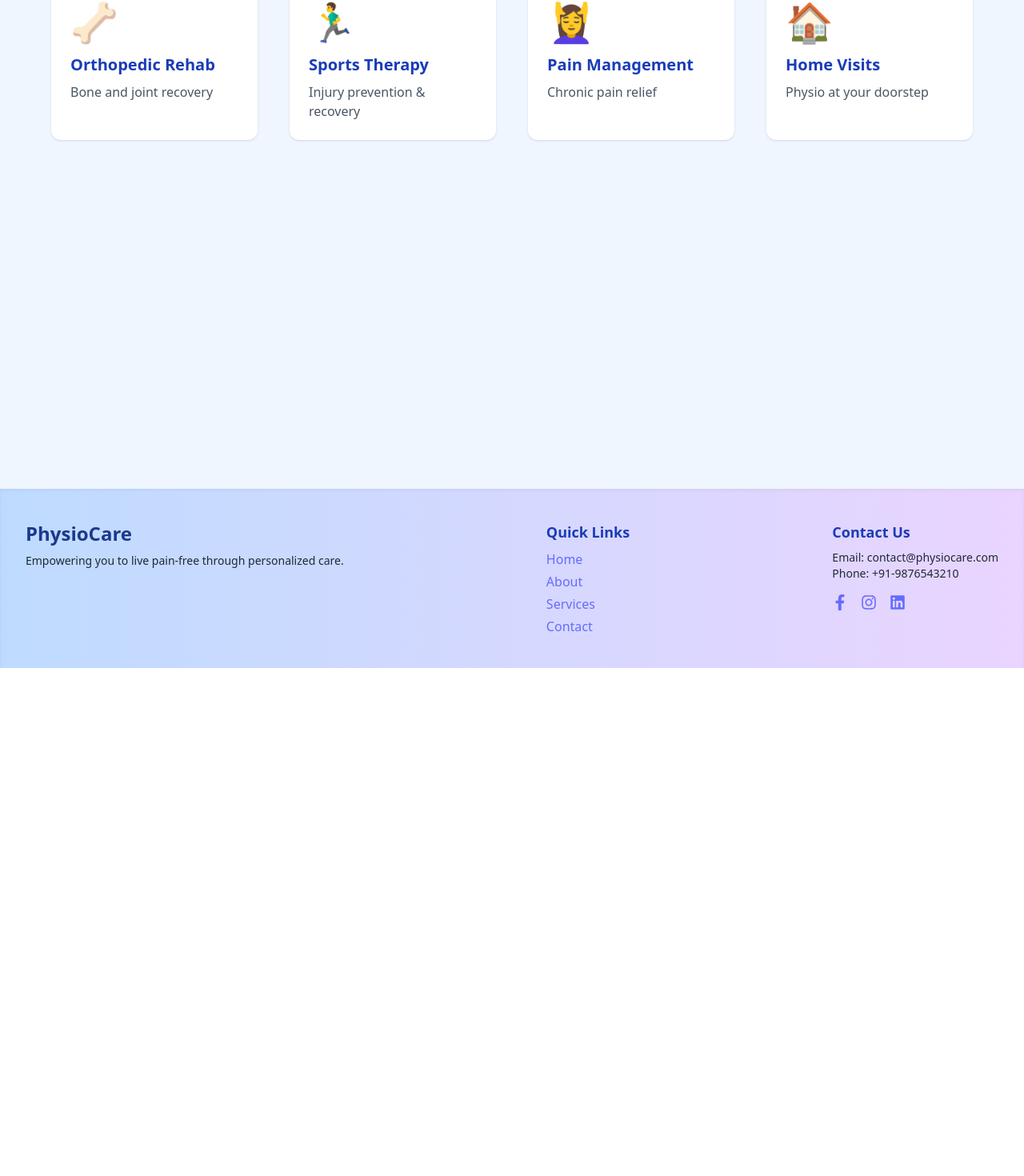
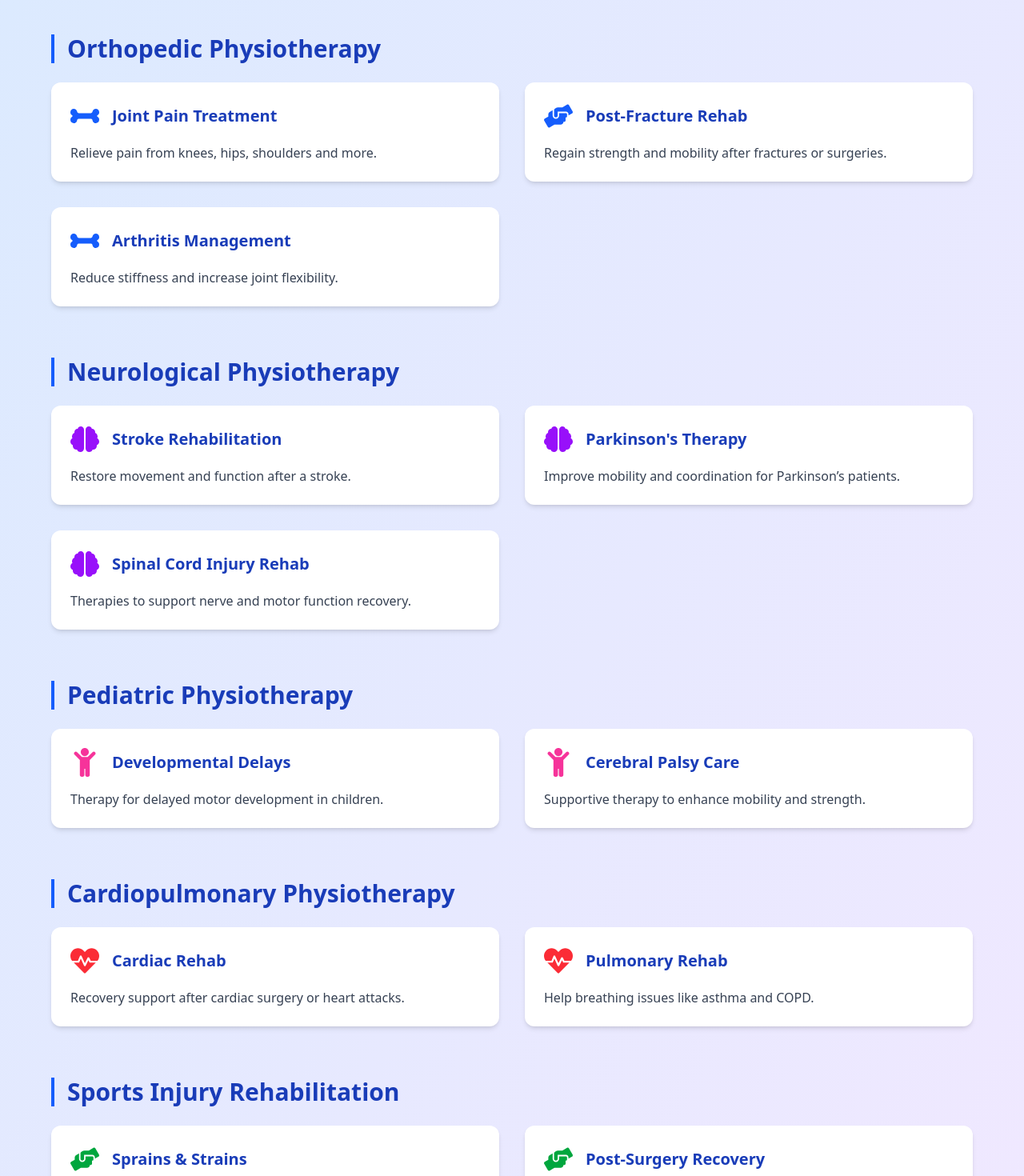
Before and after one commit to Krushna2142/Physio-Website, a React (Vite) app in the folder Physio-frontend/: page /services in a window 1280 px wide. Shown: the part 189-1659 px from the top of the page at 80% size. Before the commit the page ends 1024 px from the top, so only its background shows below. Built offline with nearby package versions, Linux system fonts and the light colour scheme.

Commit message:
Initialcommit

```diff
--- a/Physio-frontend/src/App.jsx
+++ b/Physio-frontend/src/App.jsx
@@ -6,6 +6,7 @@ import About from "./pages/About";
 import Services from "./pages/Services";
 import Contact from "./pages/Contact";
 import Footer from "./components/Footer";
+import ScrollToTop from "./components/ScrollToTop";
 
 export default function App() {
   return (
@@ -13,7 +14,9 @@ export default function App() {
       <Navbar />
 
       <main className="flex-grow">
+        <ScrollToTop/>
         <Routes>
+
           <Route path="/" element={<Home />} />
           <Route path="/about" element={<About />} />
           <Route path="/services" element={<Services />} />
--- /dev/null
+++ b/Physio-frontend/src/components/ScrollToTop.jsx
@@ -0,0 +1,13 @@
+// src/components/ScrollToTop.jsx
+import { useEffect } from "react";
+import { useLocation } from "react-router-dom";
+
+export default function ScrollToTop() {
+  const { pathname } = useLocation();
+
+  useEffect(() => {
+    window.scrollTo(0, 0); // Scroll to top when path changes
+  }, [pathname]);
+
+  return null;
+}
--- /dev/null
+++ b/Physio-frontend/src/data/servicesData.json
@@ -0,0 +1,99 @@
+[
+  {
+    "category": "Orthopedic Physiotherapy",
+    "items": [
+      {
+        "title": "Joint Pain Treatment",
+        "desc": "Relieve pain from knees, hips, shoulders and more.",
+        "icon": "FaBone",
+        "color": "text-blue-600"
+      },
+      {
+        "title": "Post-Fracture Rehab",
+        "desc": "Regain strength and mobility after fractures or surgeries.",
+        "icon": "FaHandsHelping",
+        "color": "text-blue-600"
+      },
+      {
+        "title": "Arthritis Management",
+        "desc": "Reduce stiffness and increase joint flexibility.",
+        "icon": "FaBone",
+        "color": "text-blue-600"
+      }
+    ]
+  },
+  {
+    "category": "Neurological Physiotherapy",
+    "items": [
+      {
+        "title": "Stroke Rehabilitation",
+        "desc": "Restore movement and function after a stroke.",
+        "icon": "FaBrain",
+        "color": "text-purple-600"
+      },
+      {
+        "title": "Parkinson's Therapy",
+        "desc": "Improve mobility and coordination for Parkinson’s patients.",
+        "icon": "FaBrain",
+        "color": "text-purple-600"
+      },
+      {
+        "title": "Spinal Cord Injury Rehab",
+        "desc": "Therapies to support nerve and motor function recovery.",
+        "icon": "FaBrain",
+        "color": "text-purple-600"
+      }
+    ]
+  },
+  {
+    "category": "Pediatric Physiotherapy",
+    "items": [
+      {
+        "title": "Developmental Delays",
+        "desc": "Therapy for delayed motor development in children.",
+        "icon": "FaChild",
+        "color": "text-pink-500"
+      },
+      {
+        "title": "Cerebral Palsy Care",
+        "desc": "Supportive therapy to enhance mobility and strength.",
+        "icon": "FaChild",
+        "color": "text-pink-500"
+      }
+    ]
+  },
+  {
+    "category": "Cardiopulmonary Physiotherapy",
+    "items": [
+      {
+        "title": "Cardiac Rehab",
+        "desc": "Recovery support after cardiac surgery or heart attacks.",
+        "icon": "FaHeartbeat",
+        "color": "text-red-500"
+      },
+      {
+        "title": "Pulmonary Rehab",
+        "desc": "Help breathing issues like asthma and COPD.",
+        "icon": "FaHeartbeat",
+        "color": "text-red-500"
+      }
+    ]
+  },
+  {
+    "category": "Sports Injury Rehabilitation",
+    "items": [
+      {
+        "title": "Sprains & Strains",
+        "desc": "Targeted therapies to speed up recovery from injuries.",
+        "icon": "FaHandsHelping",
+        "color": "text-green-600"
+      },
+      {
+        "title": "Post-Surgery Recovery",
+        "desc": "Personalized plans for athletes after ACL, shoulder, or other surgeries.",
+        "icon": "FaHandsHelping",
+        "color": "text-green-600"
+      }
+    ]
+  }
+]
--- a/Physio-frontend/src/pages/About.jsx
+++ b/Physio-frontend/src/pages/About.jsx
@@ -1,6 +1,9 @@
 import React from "react";
+import { useNavigate } from "react-router-dom";
 
 export default function About() {
+  const navigate = useNavigate();
+
   return (
     <div className="w-screen min-h-screen px-16 pt-28 pb-20 bg-gradient-to-br from-purple-50 to-blue-100 text-gray-800">
       {/* Header */}
@@ -65,9 +68,12 @@ export default function About() {
         <h3 className="text-2xl font-bold text-blue-900 mb-4">
           Ready to start your healing journey?
         </h3>
-        <button className="bg-black text-white px-6 py-3 rounded-full text-lg font-semibold hover:bg-gray-800 transition">
-          Book an Appointment
-        </button>
+       <button onClick={() => navigate("/contact")}
+         className="bg-black text-white px-6 py-3 rounded-lg text-lg font-semibold hover:bg-gray-800 transition border-2 border-white"
+>
+  Book an Appointment
+</button>
+
       </div>
     </div>
   );
--- a/Physio-frontend/src/pages/Services.jsx
+++ b/Physio-frontend/src/pages/Services.jsx
@@ -1,24 +1,104 @@
 import React from "react";
+import servicesData from "../data/servicesData.json";
+import {
+  FaBone,
+  FaBrain,
+  FaChild,
+  FaHeartbeat,
+  FaHandsHelping
+} from "react-icons/fa";
+
+// Map icon names from JSON to actual components
+const iconMap = {
+  FaBone: <FaBone />,
+  FaBrain: <FaBrain />,
+  FaChild: <FaChild />,
+  FaHeartbeat: <FaHeartbeat />,
+  FaHandsHelping: <FaHandsHelping />
+};
 
 export default function Services() {
-  const services = [
-    { title: "Orthopedic Rehab", icon: "🦴", desc: "Bone and joint recovery" },
-    { title: "Sports Therapy", icon: "🏃‍♂️", desc: "Injury prevention & recovery" },
-    { title: "Pain Management", icon: "💆‍♀️", desc: "Chronic pain relief" },
-    { title: "Home Visits", icon: "🏠", desc: "Physio at your doorstep" },
-  ];
+  return (
+    <div className="w-screen min-h-screen px-16 py-20 bg-gradient-to-br from-blue-100 to-purple-100 text-gray-800 ">
+      {/* Main Heading */}
+      <h1 className="text-3xl font-bold text-blue-900 mb-12 text-center mt-12">
+        Our Services
+      </h1>
 
-  return (
-    <div className="w-screen h-screen px-16 py-20 bg-blue-50">
-      <h2 className="text-4xl font-bold text-blue-900 mb-12">Our Services</h2>
-      <div className="grid grid-cols-4 gap-10">
-        {services.map((s, i) => (
-          <div key={i} className="bg-white p-6 rounded-xl shadow hover:shadow-lg transition">
-            <div className="text-5xl mb-4">{s.icon}</div>
-            <h3 className="text-xl font-semibold text-blue-800">{s.title}</h3>
-            <p className="text-gray-600 mt-2">{s.desc}</p>
+      {/* Service Categories from JSON */}
+      {servicesData.map((group, idx) => (
+        <div key={idx} className="mb-16">
+          <h2 className="text-3xl font-semibold text-blue-800 mb-6 border-l-4 border-blue-600 pl-4">
+            {group.category}
+          </h2>
+          <div className="grid grid-cols-2 gap-8">
+            {group.items.map((service, i) => (
+              <div
+                key={i}
+                className="bg-white p-6 rounded-xl shadow-md hover:shadow-xl transition-transform transform hover:-translate-y-1"
+              >
+                <div className="flex items-center mb-4">
+                  <div className={`mr-4 text-4xl ${service.color}`}>
+                    {iconMap[service.icon]}
+                  </div>
+                  <h3 className="text-xl font-semibold text-blue-800">
+                    {service.title}
+                  </h3>
+                </div>
+                <p className="text-gray-700">{service.desc}</p>
+              </div>
+            ))}
           </div>
-        ))}
+        </div>
+      ))}
+
+      {/* Why Choose Us */}
+      <div className="bg-white rounded-2xl shadow-lg p-10 mt-20 mb-16">
+        <h2 className="text-4xl font-bold text-blue-900 mb-8 text-center">
+          Why Choose PhysioCare?
+        </h2>
+        <div className="grid grid-cols-3 gap-10">
+          {[
+            {
+              title: "Expert Therapists",
+              desc: "All our staff are certified and highly experienced."
+            },
+            {
+              title: "Advanced Techniques",
+              desc: "We use modern techniques and equipment for faster recovery."
+            },
+            {
+              title: "Patient-Centered",
+              desc: "Each patient receives a custom recovery plan tailored to their goals."
+            }
+          ].map((item, idx) => (
+            <div
+              key={idx}
+              className="bg-gradient-to-r from-purple-100 to-blue-100 p-6 rounded-lg shadow hover:shadow-md transition"
+            >
+              <h3 className="text-xl font-semibold text-blue-800 mb-2">
+                {item.title}
+              </h3>
+              <p className="text-gray-700">{item.desc}</p>
+            </div>
+          ))}
+        </div>
+      </div>
+
+      {/* Call to Action */}
+      <div className="text-center mt-12">
+        <h2 className="text-3xl font-bold text-blue-900 mb-4">
+          Ready to Begin Your Healing Journey?
+        </h2>
+        <p className="text-lg text-gray-700 mb-6">
+          Book your appointment with our experienced physiotherapists today!
+        </p>
+        <a
+          href="/contact"
+          className="inline-block bg-black text-white px-6 py-3 rounded-full text-lg font-semibold hover:bg-gray-800 transition"
+        >
+          Book Appointment
+        </a>
       </div>
     </div>
   );
```
Also changed, not shown: Physio-frontend/src/pages/Contact.jsx (+59 -9 lines), Physio-frontend/src/pages/Home.jsx (+44 -7 lines), 1 other file (tests, documents, lock files or other folders).
